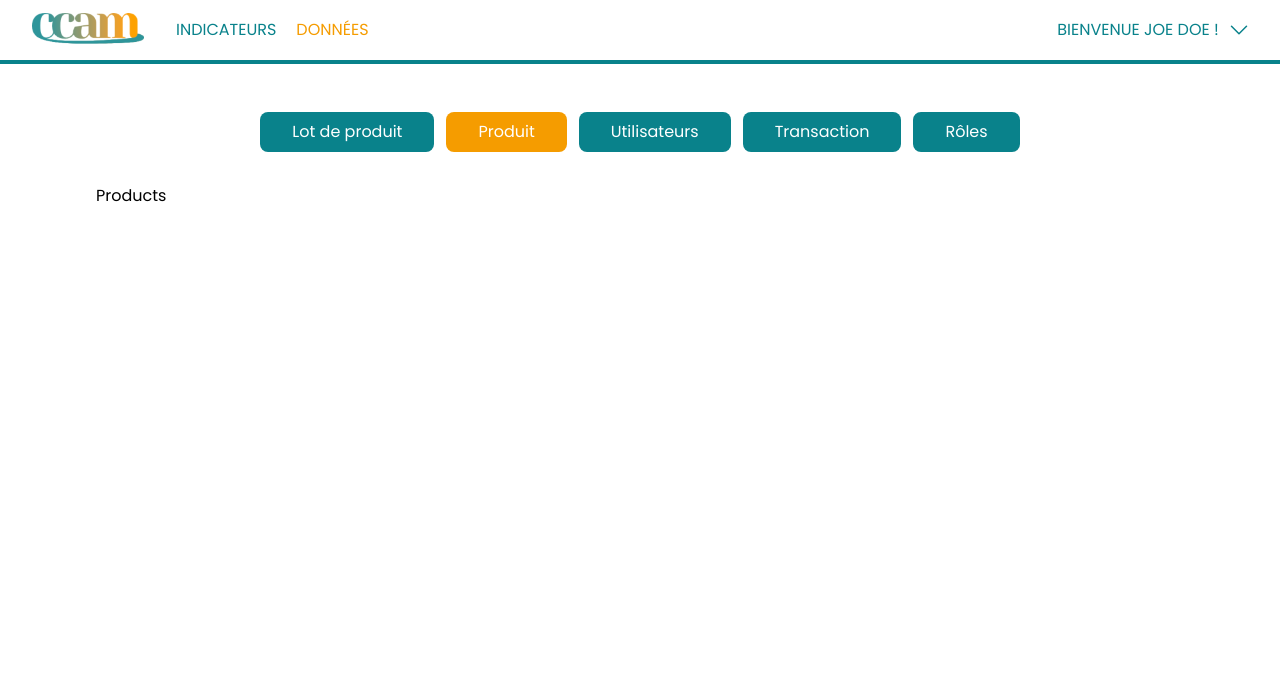
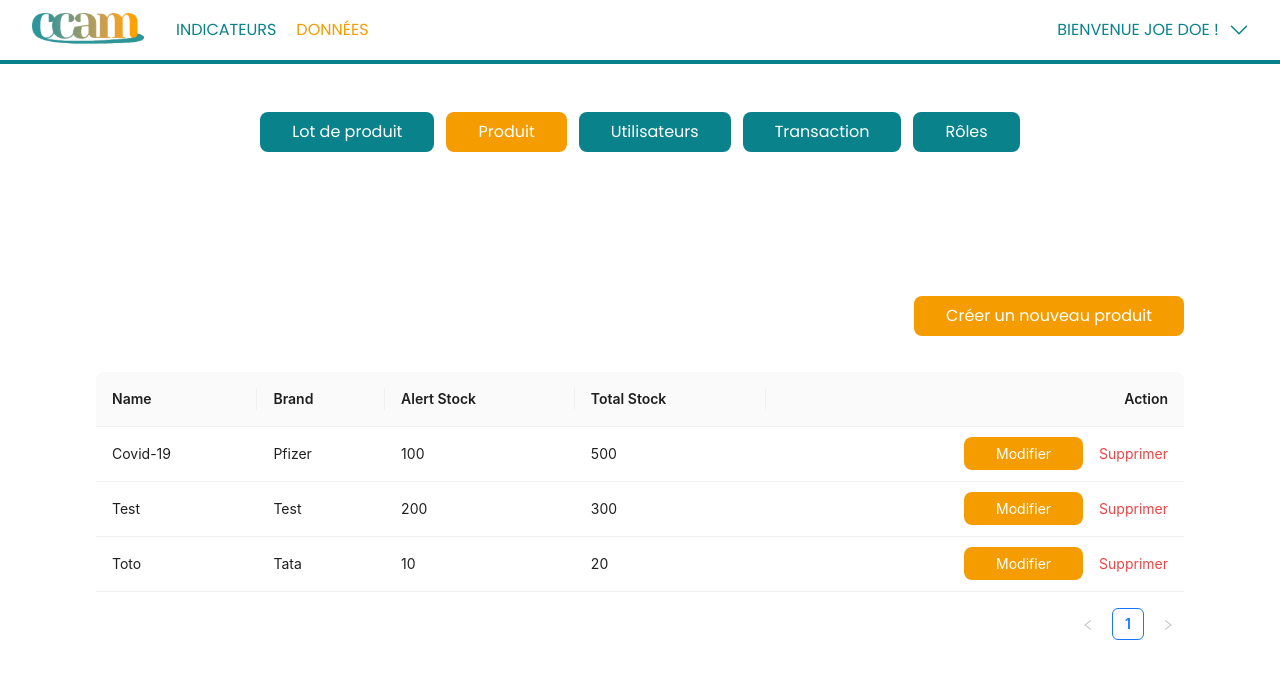
Before and after one commit to Nalvac/ChallengeStackM2, a React (Vite) app in the folder client/: page /admin/products in a window 1280 px wide. Shown: the top 678 px of the page. Built offline with nearby package versions, Linux system fonts and the light colour scheme.

Commit message:
Indicator and Admin Tab components added

```diff
--- /dev/null
+++ b/client/src/pages/admin/Data/Products.jsx
@@ -0,0 +1,12 @@
+import TableProduct from "../../../components/tableAdmin/tableProduct.jsx";
+
+export default function Products() {
+  return(
+    <>
+      <div className={"flex flex-col mt-28"}>
+        <a href={"/newUser"} className={"mb-4 btn secondary ml-auto"}>Créer un nouveau produit</a>
+        <TableProduct/>
+      </div>
+    </>
+  )
+}
--- /dev/null
+++ b/client/src/pages/admin/Data/Roles.jsx
@@ -0,0 +1,12 @@
+import TableRole from "../../../components/tableAdmin/tableRole.jsx";
+
+export default function Roles() {
+  return(
+    <>
+      <div className={"flex flex-col mt-28"}>
+        <a href={"/newUser"} className={"mb-4 btn secondary ml-auto"}>Créer un nouveau rôle</a>
+        <TableRole/>
+      </div>
+    </>
+  )
+}
--- a/client/src/pages/admin/Users.jsx
+++ b/client/src/pages/admin/Data/Users.jsx
@@ -1,4 +1,4 @@
-import TableUser from "../../components/tableAdmin/tableUser.jsx";
+import TableUser from "../../../components/tableAdmin/tableUser.jsx";
 
 const Users = () => {
   return (
--- a/client/src/pages/admin/data/Products.jsx
+++ /dev/null
@@ -1,7 +0,0 @@
-export default function Products() {
-  return(
-    <>
-      <div>Products</div>
-    </>
-  )
-}
--- a/client/src/pages/admin/data/Roles.jsx
+++ /dev/null
@@ -1,7 +0,0 @@
-export default function Roles() {
-  return(
-    <>
-      <p>Roles</p>
-    </>
-  )
-}
```
Also changed, not shown: client/src/routes.jsx (+5 -5 lines), client/src/pages/admin/Data/ProductBatch.jsx (renamed from client/src/pages/admin/data/ProductBatch.jsx), client/src/pages/admin/Data/Transaction.jsx (renamed from client/src/pages/admin/data/Transaction.jsx).
